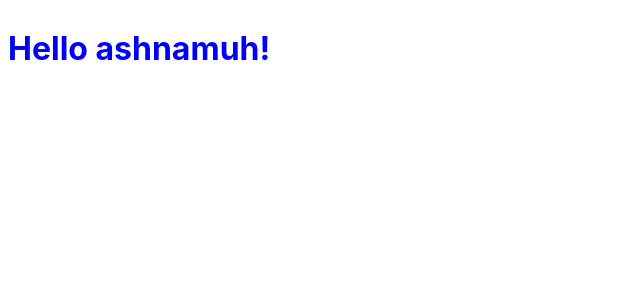
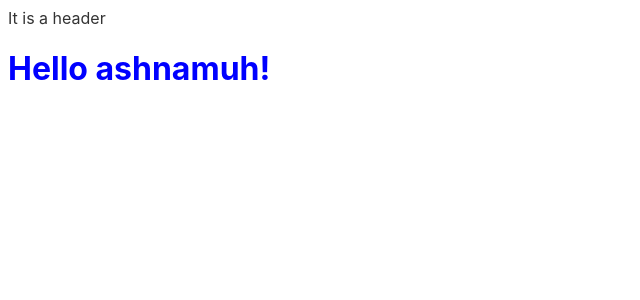
Before and after one commit to ashnamuh/hello-svelte, a Svelte app: page / in a window 1280 px wide. Shown: the top 300 px of the page, without its empty margins (0-640 px from the left). Built offline with nearby package versions, Linux system fonts and the light colour scheme.

Commit message:
add TheHeader component

```diff
--- a/src/App.svelte
+++ b/src/App.svelte
@@ -1,5 +1,7 @@
 <script>
-	const name = 'ashnamuh';
+import TheHeader from './components/TheHeader.svelte';
+
+const name = 'ashnamuh';
 </script>
 
 <style>
@@ -8,4 +10,5 @@
 	}
 </style>
 
+<TheHeader></TheHeader>
 <h1>Hello {name}!</h1>
--- /dev/null
+++ b/src/components/TheHeader.svelte
@@ -0,0 +1,7 @@
+<script>
+	const elementId = 'the-header'
+</script>
+
+<header id={elementId}>
+  It is a header
+</header>
```
